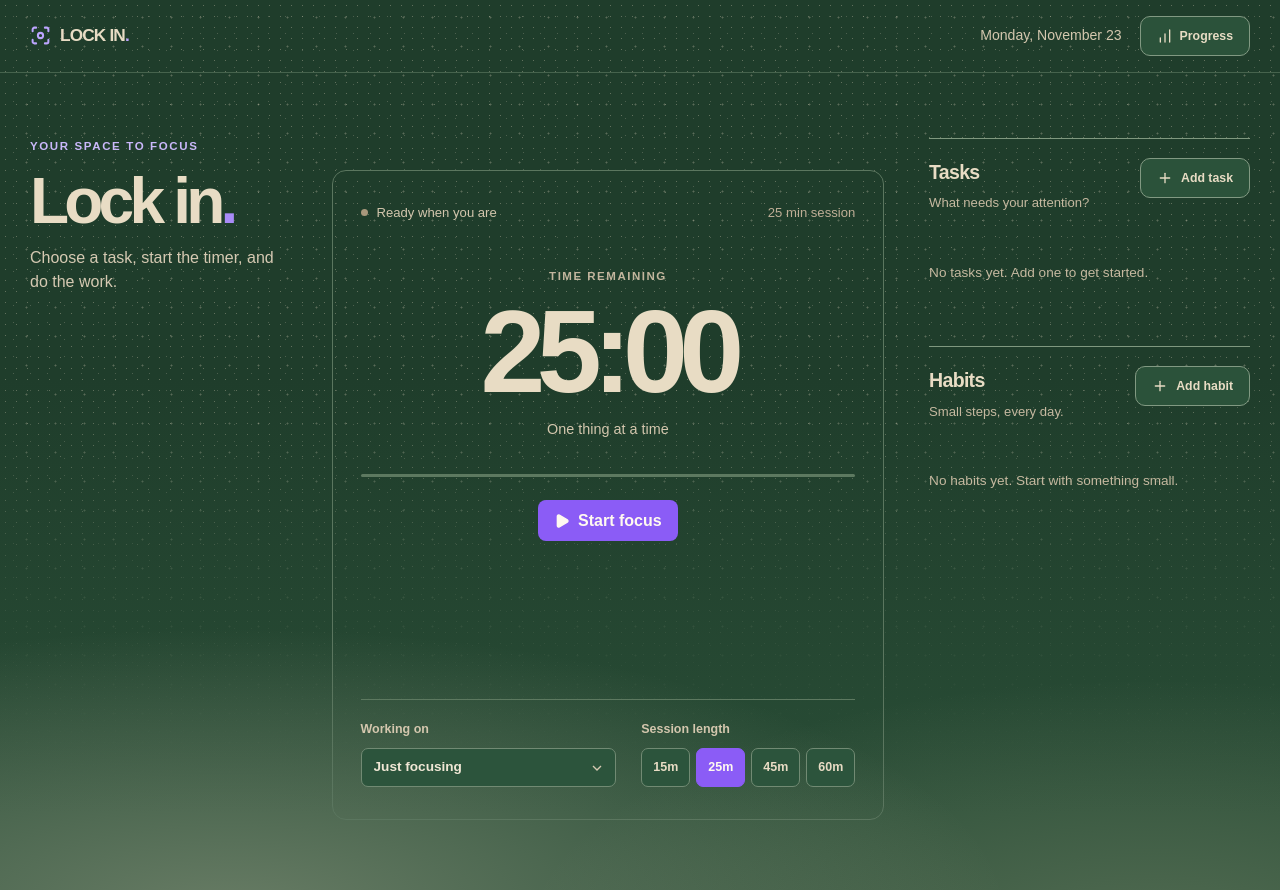
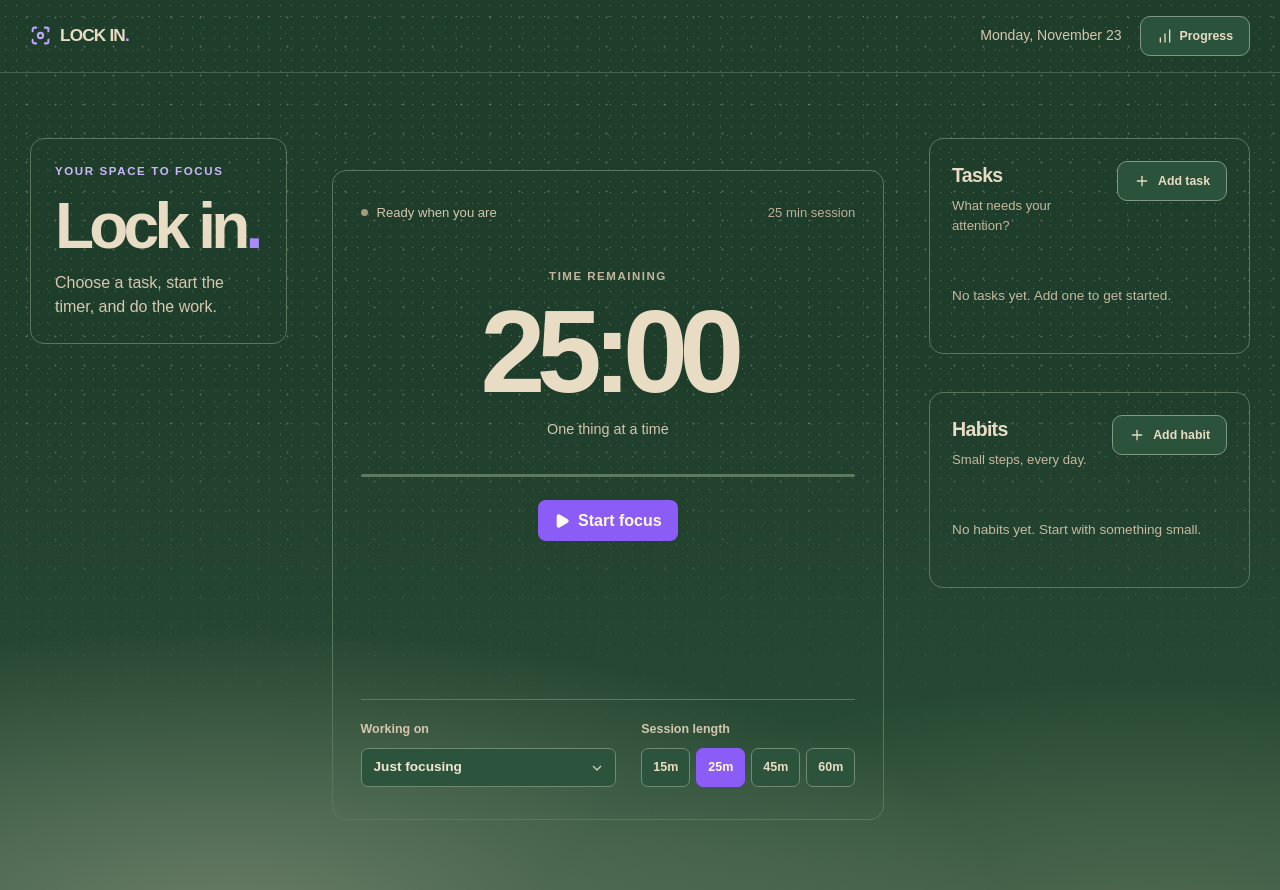
Before and after one commit to cmylog/lockin-app, a Next.js app: page / in a window 1280 px wide. Built offline with nearby package versions, Linux system fonts and the light colour scheme.

Commit message:
Add cards to intro, tasks, and habits columns

```diff
--- a/src/app/globals.css
+++ b/src/app/globals.css
@@ -93,6 +93,7 @@ button:focus-visible, input:focus-visible, select:focus-visible { outline: 2px s
 .page-switch { display: inline-flex; align-items: center; gap: 7px; }
 .focus-main { max-width: 1460px; margin: 0 auto; padding: 65px 30px 70px; display: grid; grid-template-columns: minmax(180px, .72fr) minmax(380px, 1.55fr) minmax(220px, .9fr); column-gap: clamp(24px, 3.5vw, 54px); align-items: start; }
 .intro { min-width: 0; }
+.side-card { padding: 24px; border: 1px solid #5b765f; border-radius: 14px; }
 .intro-label { color: #cab8fa; font-size: .72rem; font-weight: 700; letter-spacing: .14em; margin: 0 0 14px; }
 .intro h1 { font-size: clamp(2.8rem, 5vw, 4.3rem); line-height: 1; font-weight: 650; letter-spacing: -.075em; margin: 0 0 13px; }
 .intro h1 span { color: #a98bf7; }
@@ -127,7 +128,7 @@ button:focus-visible, input:focus-visible, select:focus-visible { outline: 2px s
 .length-picker button:disabled { opacity: .6; }
 
 .daily-sections { min-width: 0; display: grid; grid-template-columns: 1fr; gap: 38px; }
-.daily-section { min-width: 0; border-top: 1px solid #7f987f; padding-top: 19px; }
+.daily-section { min-width: 0; padding: 22px; border: 1px solid #5b765f; border-radius: 14px; }
 .progress-main { max-width: 1280px; margin: 0 auto; padding: 70px 30px; }
 .progress-intro { margin-bottom: 42px; }
 .progress-intro h1 { margin: 0 0 12px; font-size: clamp(2.8rem, 5vw, 4rem); letter-spacing: -.07em; }
--- a/src/components/focus-app.tsx
+++ b/src/components/focus-app.tsx
@@ -183,7 +183,7 @@ export function FocusApp() {
     </header>
 
     {page === "focus" ? <main className="focus-main">
-      <div className="intro"><p className="intro-label">YOUR SPACE TO FOCUS</p><h1>Lock in<span>.</span></h1><p>Choose a task, start the timer, and do the work.</p></div>
+      <div className="intro side-card"><p className="intro-label">YOUR SPACE TO FOCUS</p><h1>Lock in<span>.</span></h1><p>Choose a task, start the timer, and do the work.</p></div>
 
       <section className="session" aria-label="Focus session">
         <div className="session-heading"><span className="session-status"><span className={focus?.endAt ? "status-dot active" : "status-dot"} />{focus ? focus.endAt ? "In progress" : "Paused" : "Ready when you are"}</span><span className="session-length">{focus?.durationMinutes ?? duration} min session</span></div>
```
